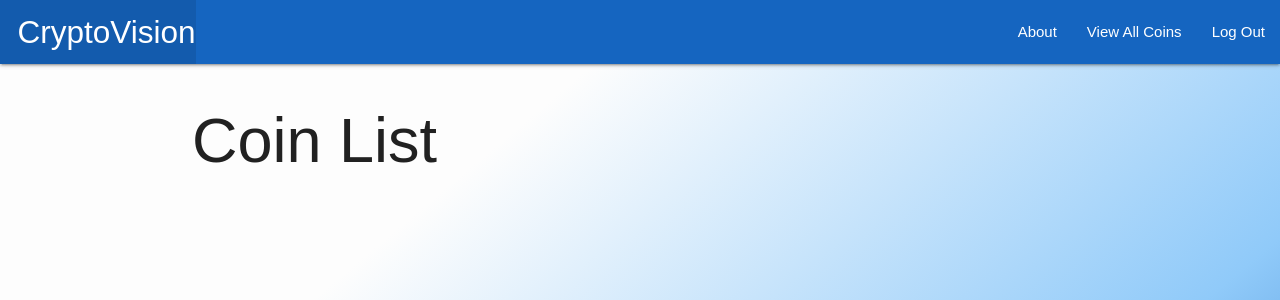
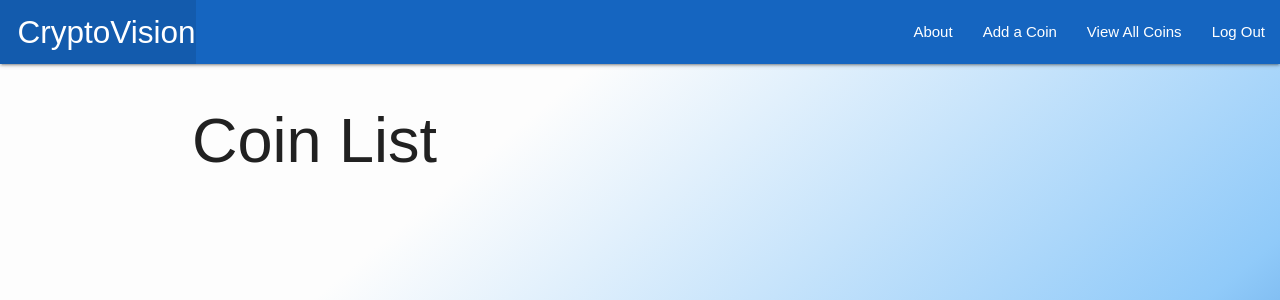
Before and after one commit to pclarytx10/cryptovision, a Django app: page /coins/ in a window 1280 px wide. Shown: the top 300 px of the page. Run offline with Django 4.2, Linux system fonts and the light colour scheme; the visitor is signed in with stand-in values (Sample User, id 1); data that the repository does not hold is empty; parts of the project's set-up code (start-up, migrations or seed data) failed here and were passed over.

Commit message:
Add Coins create view

```diff
--- a/main_app/templates/base.html
+++ b/main_app/templates/base.html
@@ -33,7 +33,7 @@
           <ul class="right">
             <li><a href="/about">About</a></li>
             {% if user.is_authenticated %}
-            {% comment %} <li><a href="{% url 'coins_create' %}">Add a Coin</a></li> {% endcomment %}
+            <li><a href="{% url 'coins_create' %}">Add a Coin</a></li>
             <li><a href="/coins">View All Coins</a></li>
             <li><a href="{% url 'logout' %}">Log Out</a></li>
           {% else %}
--- a/main_app/urls.py
+++ b/main_app/urls.py
@@ -6,6 +6,7 @@ urlpatterns = [
     path('about/', views.about, name='about'),
     path('coins/', views.coins_index, name='index'),
     path('coins/<int:coin_id>/', views.coins_detail, name='detail'),
+    path('coins/create/', views.CoinCreate.as_view(), name='coins_create'),
     path('coins/<int:pk>/update/', views.CoinUpdate.as_view(), name='coins_update'),
     path('coins/<int:pk>/delete/', views.CoinDelete.as_view(), name='coins_delete'),
     path('accounts/signup/', views.signup, name='signup'),
--- a/main_app/views.py
+++ b/main_app/views.py
@@ -31,6 +31,19 @@ def coins_detail(request, coin_id):
         'coin': coin
     })
 
+class CoinCreate(LoginRequiredMixin, CreateView):
+    model = Coin
+    fields = ('coinname', 'coinsymbol', 'description', 'coinusd', 'website', 'apiid', 'coinimage')
+    success_url = '/coins/'
+
+    # This inherited method is called when a
+    # valid coin form is being submitted
+    def form_valid(self, form):
+        # Assign the logged in user (self.request.user)
+        form.instance.user = self.request.user  # form.instance is the coin
+        # Let the CreateView do its job as usual
+        return super().form_valid(form)
+
 # Define the coins update view
 class CoinUpdate(LoginRequiredMixin, UpdateView):
     model = Coin
```
Also changed, not shown: README.md.
